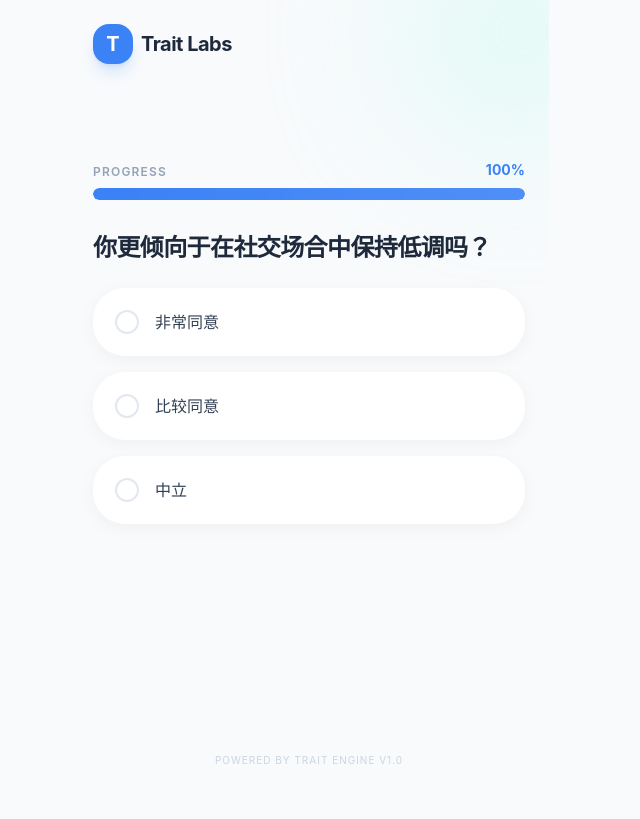
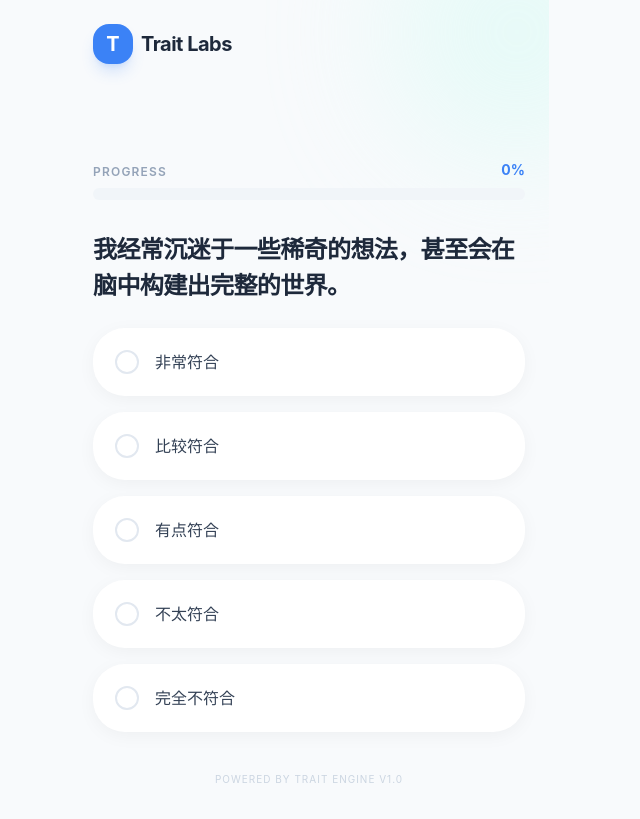
Before and after one commit to LingLingDayo/trait-labs, a Vue app: page / in a window 1280 px wide. Both pictures are taken after a click on the button "立即开始测试". Shown: the whole page, without its empty margins (331-971 px from the left). Built offline with nearby package versions, Linux system fonts and the light colour scheme.

Commit message:
实现问答核心状态机与概率匹配算法

```diff
--- a/src/App.vue
+++ b/src/App.vue
@@ -4,19 +4,19 @@ import AppHeader from './components/layout/AppHeader.vue'
 import AppFooter from './components/layout/AppFooter.vue'
 import HomeStage from './components/home/HomeStage.vue'
 import TestStage from './components/test/TestStage.vue'
+import { useTestStore } from './stores/testStore'
 
 const isStarted = ref(false)
-const progress = ref(0)
+const store = useTestStore()
 
-const startTest = () => {
+const startTest = (testId: string) => {
+  store.startTest(testId)
   isStarted.value = true
-  const interval = setInterval(() => {
-    if (progress.value < 100) {
-      progress.value += 5
-    } else {
-      clearInterval(interval)
-    }
-  }, 100)
+}
+
+const onTestComplete = () => {
+  console.log("Test Finished. Result:", store.computedResult)
+  // 暂时输出到 console, 这边可以加一个结果展现场景
 }
 </script>
 
@@ -30,7 +30,7 @@ const startTest = () => {
 
     <main class="flex-1 w-full flex flex-col">
       <HomeStage v-if="!isStarted" @start="startTest" />
-      <TestStage v-else :progress="progress" />
+      <TestStage v-else @complete="onTestComplete" />
     </main>
 
     <AppFooter />
--- a/src/components/home/HomeStage.vue
+++ b/src/components/home/HomeStage.vue
@@ -47,7 +47,7 @@ const activeTestType = ref(testTypes[0])
       </div>
 
       <div class="w-full max-w-[300px] pt-2">
-        <Button size="xl" class="w-full" @click="$emit('start')">
+        <Button size="xl" class="w-full" @click="$emit('start', activeTestType.id)">
           立即开始测试
         </Button>
         <p class="text-xs text-slate-400 mt-4">完成测试约需 3 分钟</p>
--- a/src/components/test/TestStage.vue
+++ b/src/components/test/TestStage.vue
@@ -1,40 +1,48 @@
 <script setup lang="ts">
+import { watch } from 'vue'
 import Card from '../common/Card.vue'
 import ProgressBar from './ProgressBar.vue'
+import { useTestStore } from '../../stores/testStore'
 
-defineProps<{
-  progress: number
-}>()
+const emit = defineEmits(['complete'])
+const store = useTestStore()
+
+// 当回答完毕时触发 complete 事件
+watch(() => store.isFinished, (val) => {
+  if (val) {
+    emit('complete')
+  }
+})
+
+const onOptionSelect = (optionId: string) => {
+  if (!store.currentQuestion) return
+  store.answer(store.currentQuestion.id, optionId)
+}
 </script>
 
 <template>
   <div class="flex-1 w-full flex flex-col p-6 animate-slide-up">
-    <!-- Testing Placeholder -->
-    <div class="flex-1 flex flex-col gap-8 pt-12">
-      <ProgressBar :progress="progress" show-label />
+    <!-- 当正在答题时渲染 -->
+    <div v-if="!store.isFinished && store.currentQuestion" class="flex-1 flex flex-col gap-8 pt-12">
+      <!-- ProgressBar 接受 0~1 的进度, 由于 store progress 是小数，我们需要乘 100 -->
+      <ProgressBar :progress="store.progress * 100" show-label />
 
       <div class="space-y-6">
-        <h2 class="text-2xl font-bold text-slate-800">你更倾向于在社交场合中保持低调吗？</h2>
+        <h2 class="text-2xl font-bold text-slate-800 leading-normal">{{ store.currentQuestion.text }}</h2>
 
         <div class="space-y-4">
-          <Card hoverable padding="p-5" class="cursor-pointer border-2 border-transparent hover:border-primary-100">
+          <Card
+            v-for="option in store.currentQuestion.options"
+            :key="option.id"
+            hoverable
+            padding="p-5"
+            class="cursor-pointer border-2 border-transparent hover:border-primary-100"
+            @click="onOptionSelect(option.id)"
+          >
             <div class="flex items-center gap-4">
-              <div class="w-6 h-6 rounded-full border-2 border-slate-200 flex items-center justify-center">
-                <div class="w-2 h-2 rounded-full bg-primary-500 opacity-0 transition-opacity"></div>
+              <div class="w-6 h-6 rounded-full border-2 border-slate-200 flex items-center justify-center shrink-0">
               </div>
-              <span class="font-medium text-slate-700">非常同意</span>
-            </div>
-          </Card>
-          <Card hoverable padding="p-5" class="cursor-pointer border-2 border-transparent hover:border-primary-100">
-            <div class="flex items-center gap-4">
-              <div class="w-6 h-6 rounded-full border-2 border-slate-200 flex items-center justify-center"></div>
-              <span class="font-medium text-slate-700">比较同意</span>
-            </div>
-          </Card>
-          <Card hoverable padding="p-5" class="cursor-pointer border-2 border-transparent hover:border-primary-100">
-            <div class="flex items-center gap-4">
-              <div class="w-6 h-6 rounded-full border-2 border-slate-200 flex items-center justify-center"></div>
-              <span class="font-medium text-slate-700">中立</span>
+              <span class="font-medium text-slate-700">{{ option.label }}</span>
             </div>
           </Card>
         </div>
--- /dev/null
+++ b/src/stores/testStore.ts
@@ -0,0 +1,92 @@
+import { defineStore } from 'pinia'
+import { ref, computed } from 'vue'
+import { getTestById } from '../data'
+import { analyzeTestResult, type TestAnalysis } from '../utils/calculator'
+import type { Question, TestSuite } from '../data/types'
+
+export const useTestStore = defineStore('testStore', () => {
+  const activeTestId = ref<string | null>(null)
+  const answers = ref<Record<string, string>>({})
+  const currentIndex = ref<number>(0)
+
+  // Getter: current active test suite
+  const testSuite = computed<TestSuite | null>(() => {
+    return activeTestId.value ? getTestById(activeTestId.value) || null : null
+  })
+
+  // Getter: total number of questions in current test
+  const totalQuestions = computed<number>(() => {
+    return testSuite.value?.questions.length || 0
+  })
+
+  // Getter: current question
+  const currentQuestion = computed<Question | null>(() => {
+    if (!testSuite.value || currentIndex.value >= totalQuestions.value) {
+      return null
+    }
+    return testSuite.value.questions[currentIndex.value]
+  })
+
+  // Getter: progress bar (0~1)
+  const progress = computed<number>(() => {
+    if (totalQuestions.value === 0) return 0
+    return currentIndex.value / totalQuestions.value
+  })
+
+  // Getter: check if we have finished answering
+  const isFinished = computed<boolean>(() => {
+    return totalQuestions.value > 0 && currentIndex.value >= totalQuestions.value
+  })
+
+  // Getter: computed result when finished
+  const computedResult = computed<TestAnalysis | null>(() => {
+    if (!isFinished.value || !testSuite.value) return null
+    return analyzeTestResult(answers.value, testSuite.value)
+  })
+
+  // Actions
+  function startTest(id: string) {
+    activeTestId.value = id
+    answers.value = {}
+    currentIndex.value = 0
+  }
+
+  function answer(questionId: string, optionId: string) {
+    // 记录答案
+    answers.value[questionId] = optionId
+    // 进行下一题
+    if (currentIndex.value < totalQuestions.value) {
+      currentIndex.value++
+    }
+  }
+
+  function prevQuestion() {
+    if (currentIndex.value > 0) {
+      currentIndex.value--
+    }
+  }
+
+  function reset() {
+    activeTestId.value = null
+    answers.value = {}
+    currentIndex.value = 0
+  }
+
+  return {
+    activeTestId,
+    answers,
+    currentIndex,
+
+    testSuite,
+    totalQuestions,
+    currentQuestion,
+    progress,
+    isFinished,
+    computedResult,
+
+    startTest,
+    answer,
+    prevQuestion,
+    reset
+  }
+})
--- /dev/null
+++ b/src/utils/calculator.ts
@@ -0,0 +1,137 @@
+import type { TestSuite, PersonalityResult, QuestionOption } from '../data/types'
+
+export interface RadarDataPoint {
+  dimension: string
+  score: number
+  maxScore: number
+  label: string
+}
+
+export interface MatchResult {
+  result: PersonalityResult
+  matchRate: number // 绝对契合度 (0~1)
+}
+
+export interface TestAnalysis {
+  dimensionScores: Record<string, number>
+  radarData: RadarDataPoint[]
+  matches: MatchResult[]
+  primaryResult: PersonalityResult | null
+}
+
+/**
+ * 聚合用户的选择计算各个维度的最终得分
+ * @param answers 用户的回答记录 (questionId -> optionId)
+ * @param testSuite 当前的测试套件元数据
+ */
+export function calculateDimensionScores(
+  answers: Record<string, string>,
+  testSuite: TestSuite
+): Record<string, number> {
+  const scores: Record<string, number> = {}
+
+  // 初始化分数
+  for (const dim of testSuite.dimensions) {
+    scores[dim.key] = 0
+  }
+
+  // 遍历每道题的作答选项，累加对应维度的得分
+  for (const question of testSuite.questions) {
+    const selectedOptionId = answers[question.id]
+    if (!selectedOptionId) continue
+
+    const selectedOption = question.options.find(o => o.id === selectedOptionId)
+    if (!selectedOption) continue
+
+    for (const [dimKey, score] of Object.entries(selectedOption.scores)) {
+      if (scores[dimKey] !== undefined) {
+        scores[dimKey] += score
+      }
+    }
+  }
+
+  return scores
+}
+
+/**
+ * 计算测试在各维度的理论最高分
+ */
+export function calculateMaxPossibleScores(testSuite: TestSuite): Record<string, number> {
+  const maxScores: Record<string, number> = {}
+
+  for (const dim of testSuite.dimensions) {
+    maxScores[dim.key] = 0
+  }
+
+  for (const question of testSuite.questions) {
+    // 假设每道题的选项针对某个维度所能拿到的最高分
+    const dMax: Record<string, number> = {}
+    for (const option of question.options) {
+      for (const [dimKey, val] of Object.entries(option.scores)) {
+        if (!dMax[dimKey] || val > dMax[dimKey]) {
+          dMax[dimKey] = val
+        }
+      }
+    }
+
+    for (const [dimKey, val] of Object.entries(dMax)) {
+      if (maxScores[dimKey] !== undefined) {
+        maxScores[dimKey] += val
+      }
+    }
+  }
+
+  return maxScores
+}
+
+/**
+ * 分析测试结果，生成维度分数，雷达图数据，以及概率契合度排序
+ */
+export function analyzeTestResult(
+  answers: Record<string, string>,
+  testSuite: TestSuite
+): TestAnalysis {
+  const dimensionScores = calculateDimensionScores(answers, testSuite)
+  const maxScores = calculateMaxPossibleScores(testSuite)
+
+  // 1. 生成用于渲染雷达图的数据
+  const radarData: RadarDataPoint[] = testSuite.dimensions.map(dim => ({
+    dimension: dim.key,
+    label: dim.label,
+    score: Math.min(dimensionScores[dim.key] || 0, maxScores[dim.key] || 1), // 防治超分边界
+    maxScore: maxScores[dim.key] || 1
+  }))
+
+  // 2. 根据每种结论计算概率/契合度
+  const matches: MatchResult[] = testSuite.results.map(result => {
+    let totalFit = 0
+    let ruleCount = 0
+
+    // 处理每一条匹配规则，比如 { O: 18, C: 14 }
+    for (const [dimKey, reqScore] of Object.entries(result.matchRules)) {
+      const userScore = dimensionScores[dimKey] || 0
+
+      // 单要求契合度: 截断到 1 (100%)
+      const fit = reqScore > 0 ? Math.min(userScore / reqScore, 1) : 1
+      totalFit += fit
+      ruleCount++
+    }
+
+    // 求该人格整体匹配度的加权平均
+    const matchRate = ruleCount > 0 ? totalFit / ruleCount : 0
+
+    return { result, matchRate }
+  })
+
+  // 按照契合度降序排序
+  matches.sort((a, b) => b.matchRate - a.matchRate)
+
+  const primaryResult = matches.length > 0 ? matches[0].result : null
+
+  return {
+    dimensionScores,
+    radarData,
+    matches,
+    primaryResult
+  }
+}
```
